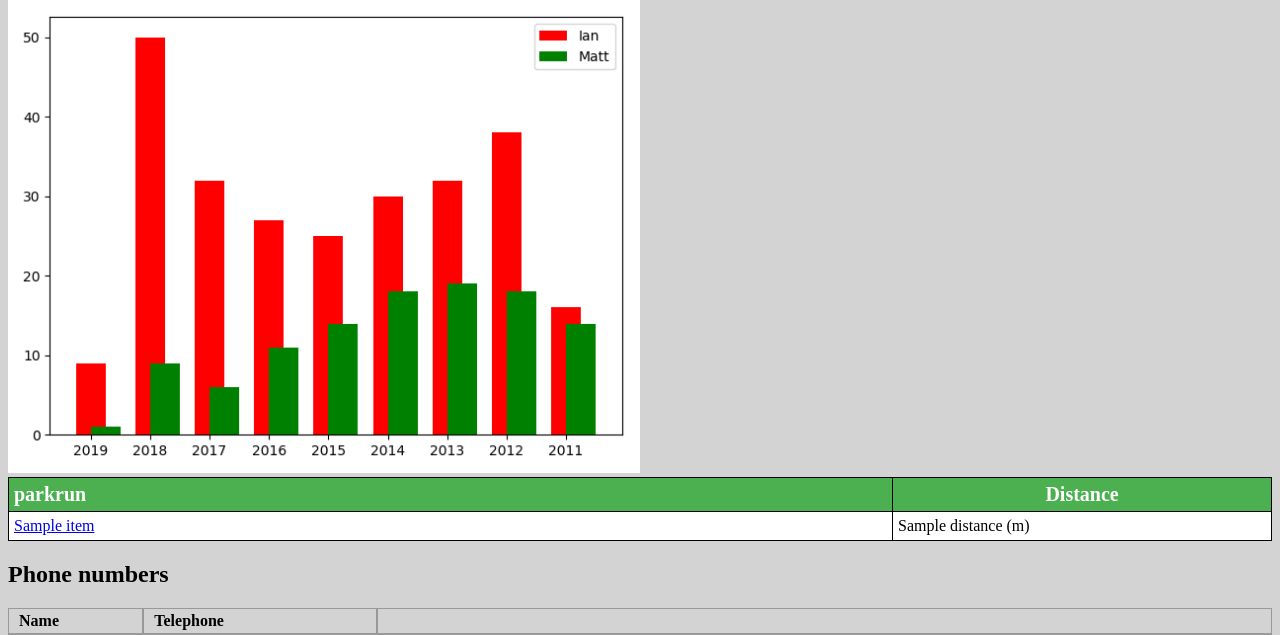
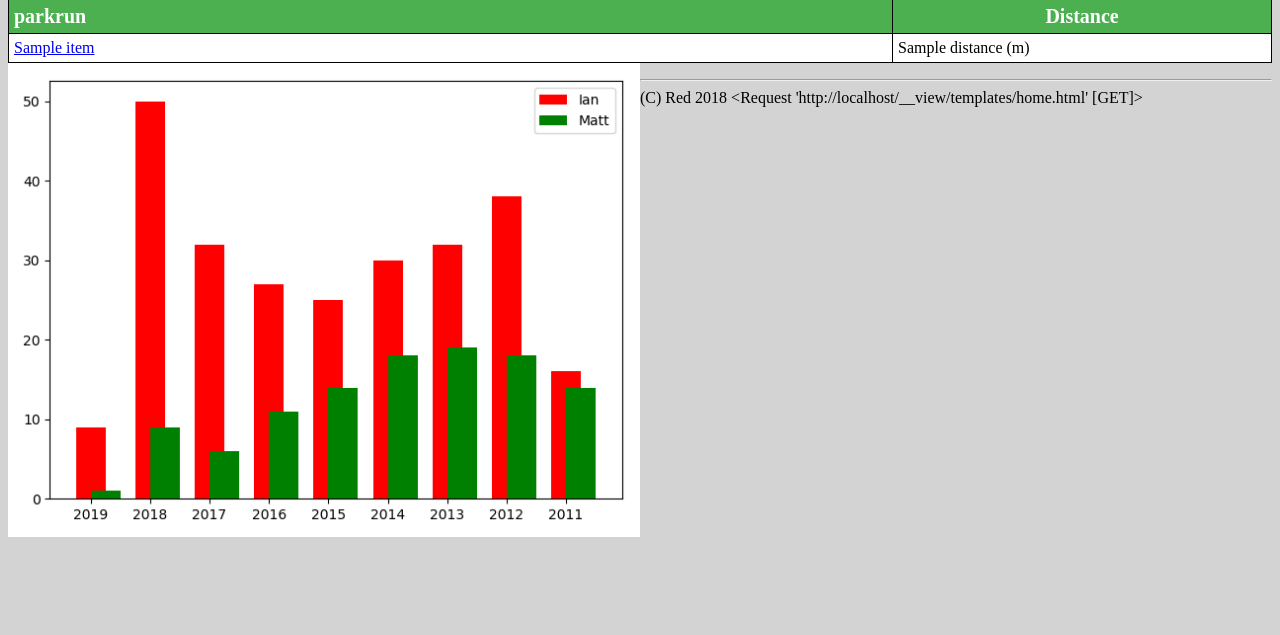
Before and after one commit to idx-horizon/redrunner, a Flask app: template templates/home.html in a window 1280 px wide. Shown: the part 137-772 px from the top of the page. After the commit the page ends 674 px from the top, so only its background shows below. Run offline with Flask 2, Linux system fonts and the light colour scheme; the template is opened without the code that fills it: most values are stand-ins (such as "Sample title", 1, 10 or a date in 2020); parts of the project's set-up code (start-up, migrations or seed data) failed here and were passed over.

Commit message:
home form

```diff
--- a/templates/home.html
+++ b/templates/home.html
@@ -2,11 +2,7 @@
 {% include "_menubar.html" %}
 
 <h1>Home</h1>
-	<div style="float:left; width:50%;">
-		<img src="../static/mygraph.png?" + {{ timestamp }} alt="graph by year" width="100%">
-	</div>
-
-		<table id='table'>
+	<table id='table' width="50%">
 		<tr>
 			<th width="70%" align="left">parkrun</th>
 			<th width="30%" align="center">Distance</th>
@@ -19,12 +15,9 @@
 		{% endfor %}
 	</table>
 
-<h2>Phone numbers</h2>
-<div class="rTable">
-<div class="rTableRow">
-<div class="rTableHead"><strong>Name</strong></div>
-<div class="rTableHead">
-<span style="font-weight: bold;">Telephone</span></div> <div class="rTableHead">&nbsp;</div> </div> <div class="rTableRow"> <div class="rTableCell">John</div> <div class="rTableCell"><a href="tel:0123456785">0123 456 785</a></div> <div class="rTableCell"><img src="images/check.gif" alt="checked" /></div> </div> <div class="rTableRow"> <div class="rTableCell">Cassie</div> <div class="rTableCell"><a href="tel:9876532432">9876 532 432</a></div> <div class="rTableCell"><img src="images/check.gif" alt="checked" /></div> </div> </div>
+	<div style="float:left; width:50%;">
+		<img src="../static/mygraph.png?" + {{ timestamp }} alt="graph by year" width="100%">
+	</div>
 
 <p>
 {% include "_footer.html" %}
```
Lines whose indentation alone changed are shown as unchanged.
